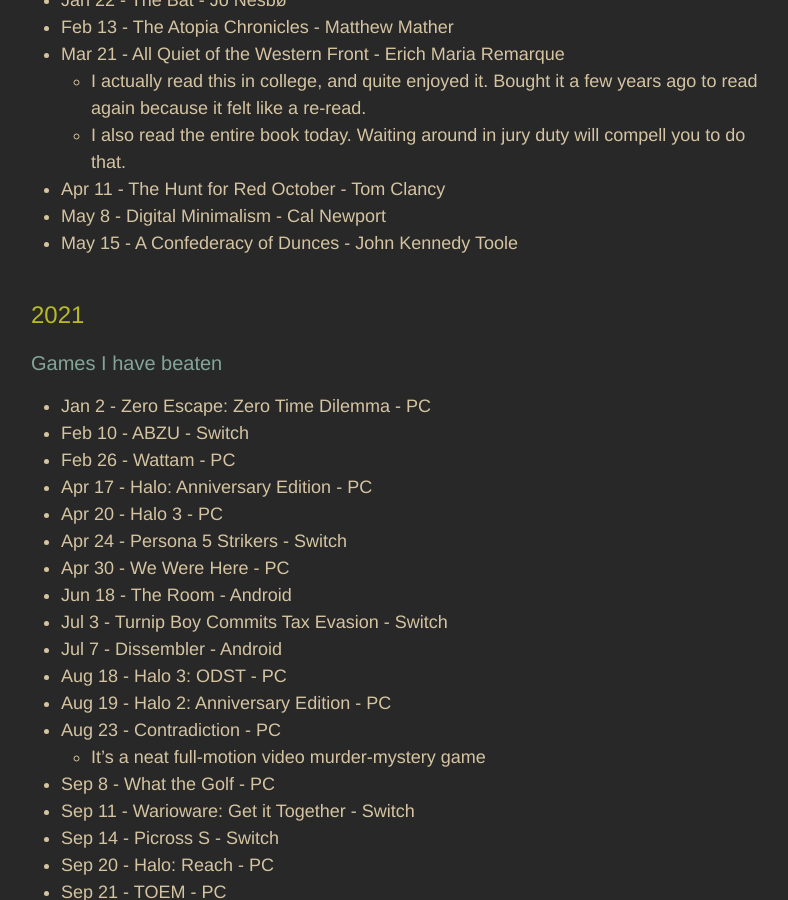
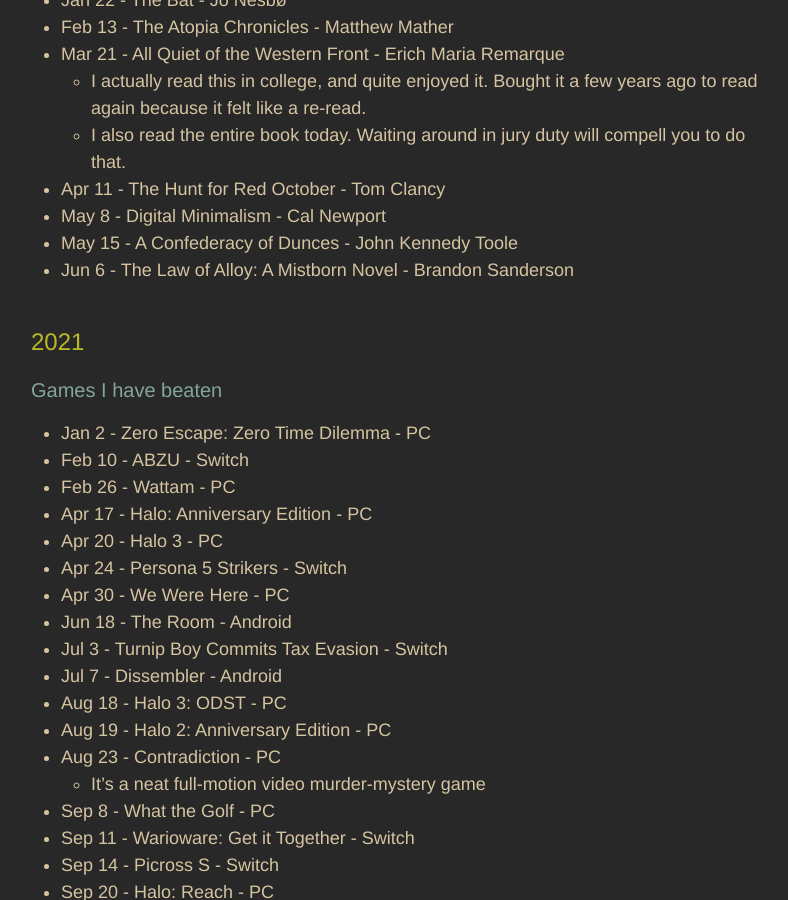
Before and after one commit to adkinsrs/sadkins_site, a Jekyll site: the page built from misc.md, in a window 1280 px wide and 900 px high, scrolled down 1226 px. Shown: the whole window, without its empty margins (239-1027 px from the left). Built offline with Jekyll 4.4.1, drawn with Linux system fonts in a browser that asks for light colours.

Commit message:
read a book

```diff
--- a/misc.md
+++ b/misc.md
@@ -49,6 +49,7 @@
 * Apr 11 - The Hunt for Red October - Tom Clancy
 * May 8 - Digital Minimalism - Cal Newport
 * May 15 - A Confederacy of Dunces - John Kennedy Toole
+* Jun 6 - The Law of Alloy: A Mistborn Novel - Brandon Sanderson
 
 ## 2021
 
```
